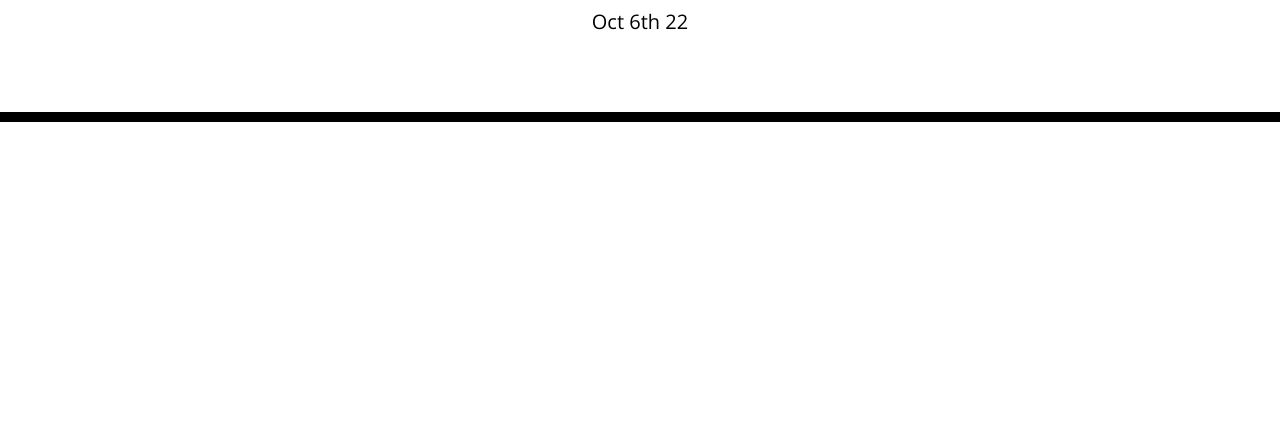
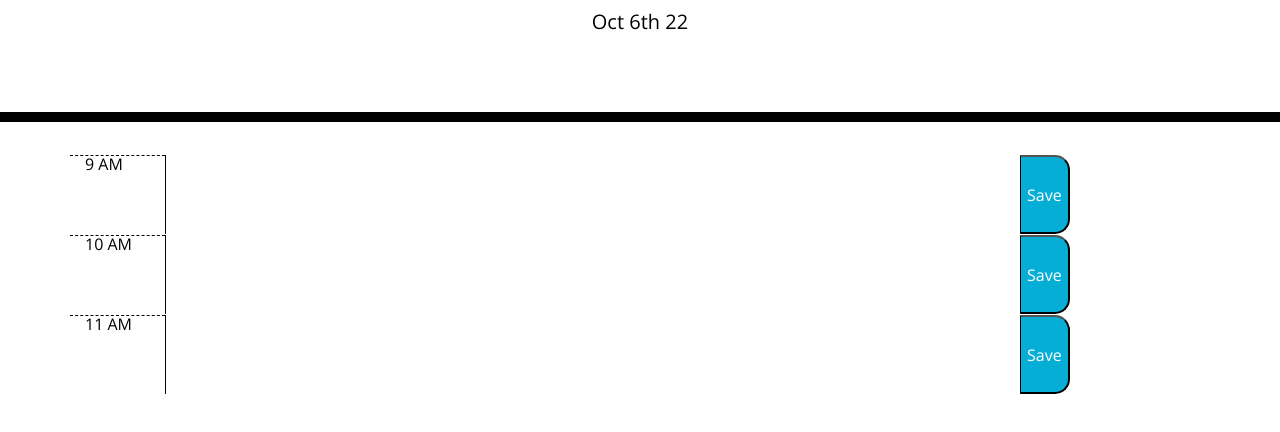
Before and after one commit to alices9/work-day-scheduler, a plain HTML site: page index.html in a window 1280 px wide. Shown: the part 182-614 px from the top of the page. Drawn offline with nearby package versions, Linux system fonts and the light colour scheme.

Commit message:
added classes to html files to fix page styling

```diff
--- a/index.html
+++ b/index.html
@@ -30,6 +30,26 @@
     </header>
     <div class="container">
       <!-- Timeblocks go here -->
+      <div class="row">
+        <p class="hour col-1">9 AM</p>
+        <!-- <input class="input-text"> -->
+        <textarea class="desription col-9"></textarea>
+        <button class="saveBtn">Save</button>
+      </div>
+
+      <div class="row">
+        <p class="hour col-1">10 AM</p>
+        <!-- <input class="input-text"> -->
+        <textarea class="desription col-9"></textarea>
+        <button class="saveBtn">Save</button>
+      </div>
+
+      <div class="row">
+        <p class="hour col-1">11 AM</p>
+        <!-- <input class="input-text"> -->
+        <textarea class="desription col-9"></textarea>
+        <button class="saveBtn">Save</button>
+      </div>
     </div>
 
     <script src="https://cdnjs.cloudflare.com/ajax/libs/jquery/3.2.1/jquery.min.js"></script>
--- a/script.js
+++ b/script.js
@@ -1,2 +1,5 @@
 var todaysDate = moment().format("MMM Do YY");
 $("#currentDay").text(todaysDate);
+
+var currentHour = moment().hour();
+console.log(currentHour);
```
